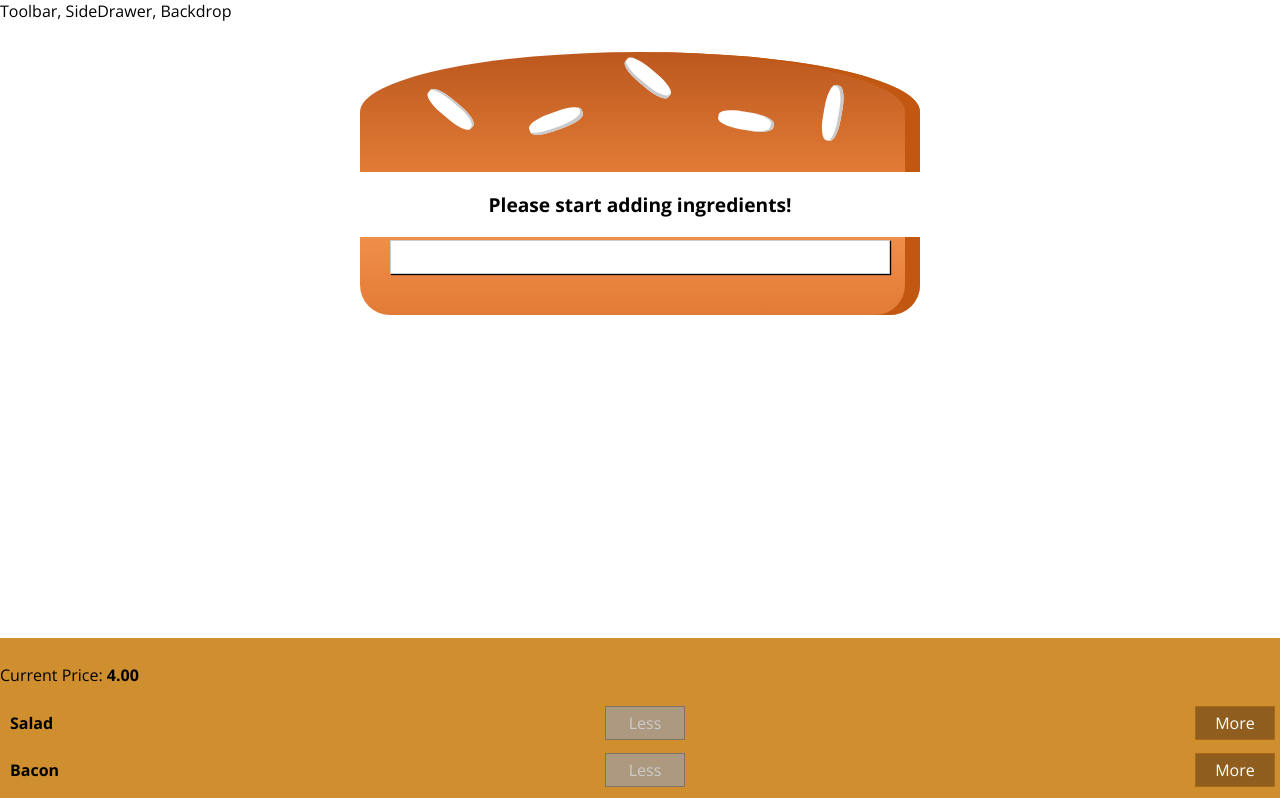
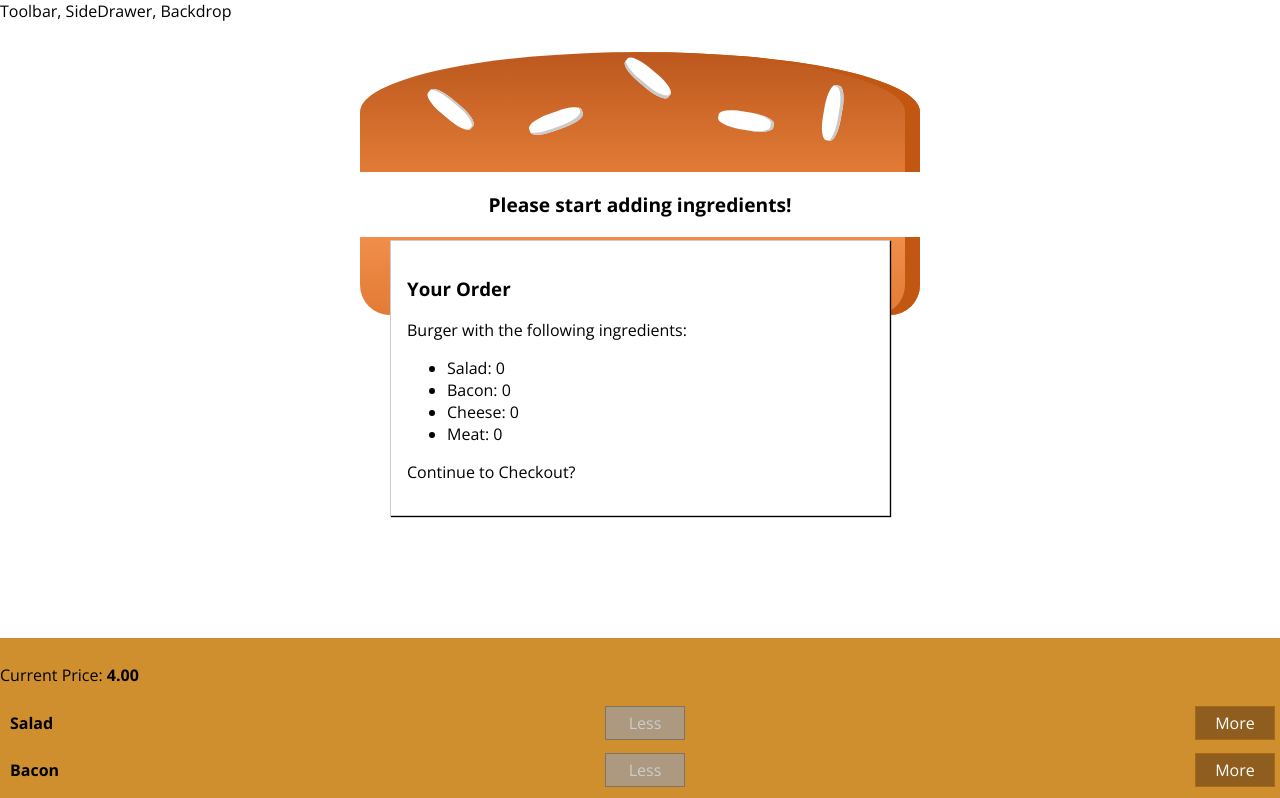
Before and after one commit to pryz25/burgerbuilder, a React (Create React App) app: page / in a window 1280 px wide. Shown: the top 798 px of the page. Built offline with nearby package versions, Linux system fonts and the light colour scheme.

Commit message:
Add order summary to modal

```diff
--- /dev/null
+++ b/src/components/Burger/OrderSummary/OrderSummary.js
@@ -0,0 +1,26 @@
+import React from 'react';
+
+import Aux from '../../../hoc/Aux';
+
+const orderSummary = (props) => {
+  const ingredientSummary = Object.keys(props.ingredients)
+    .map(igKey => {
+      return (
+        <li key={igKey}>
+          <span style={{textTransform: 'capitalize'}}>{igKey}</span>: {props.ingredients[igKey]}
+        </li>
+      );
+    });
+  return (
+    <Aux>
+      <h3>Your Order</h3>
+      <p>Burger with the following ingredients:</p>
+      <ul>
+        {ingredientSummary}
+      </ul>
+      <p>Continue to Checkout?</p>
+    </Aux>
+  )
+};
+
+export default orderSummary;
--- a/src/containers/BurgerBuilder/BurgerBuilder.js
+++ b/src/containers/BurgerBuilder/BurgerBuilder.js
@@ -4,6 +4,7 @@
 import Burger from '../../components/Burger/Burger';
 import BuildControls from '../../components/Burger/BuildControls/BuildControls';
 import Modal from '../../components/UI/Modal/Modal';
+import Ordersummary from '../../components/Burger/OrderSummary/OrderSummary';
 
 const INGREDEINT_PRICES = {
   salad: .5,
@@ -82,7 +83,9 @@
 
     return (
       <Aux>
-        <Modal />
+        <Modal>
+          <Ordersummary ingredients={this.state.ingredients} />
+        </ Modal>
         <Burger ingredients={this.state.ingredients} />
         <BuildControls
           ingredientAdded={this.addIngredientHandler}
```
